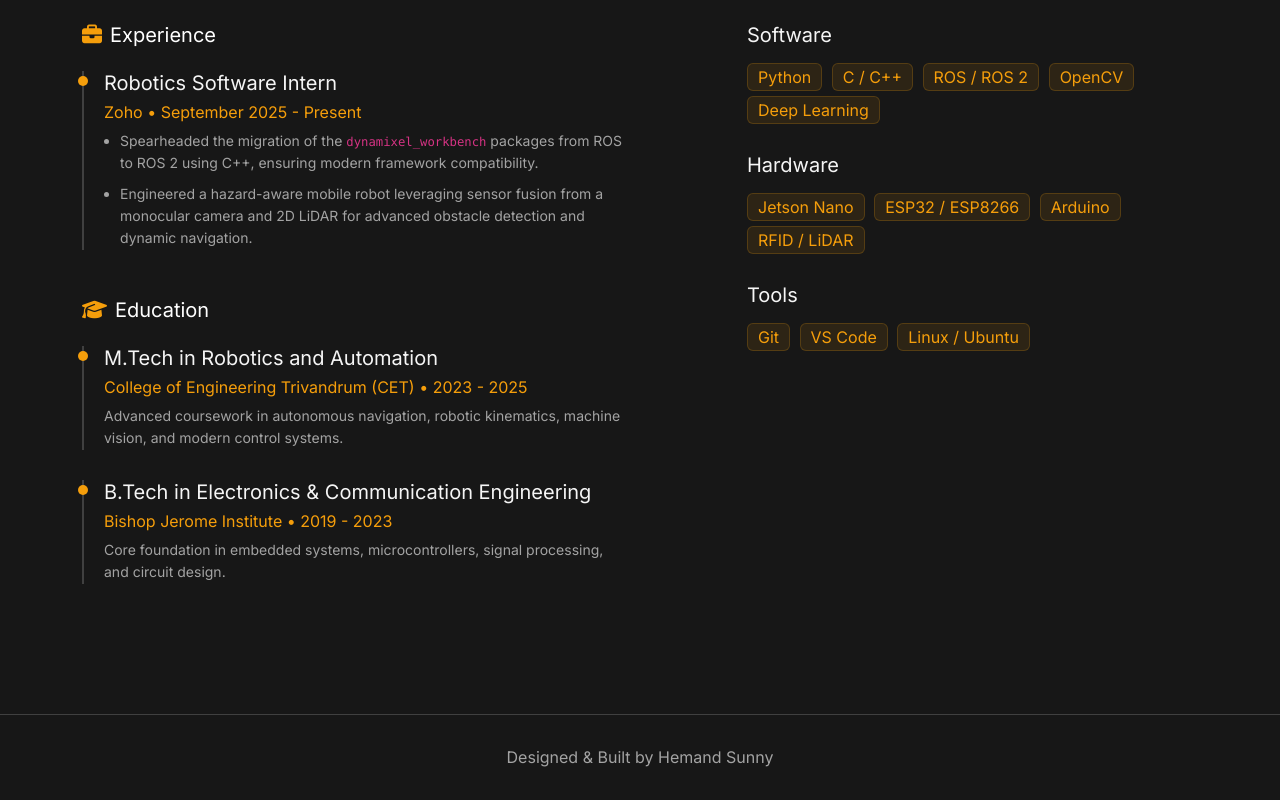
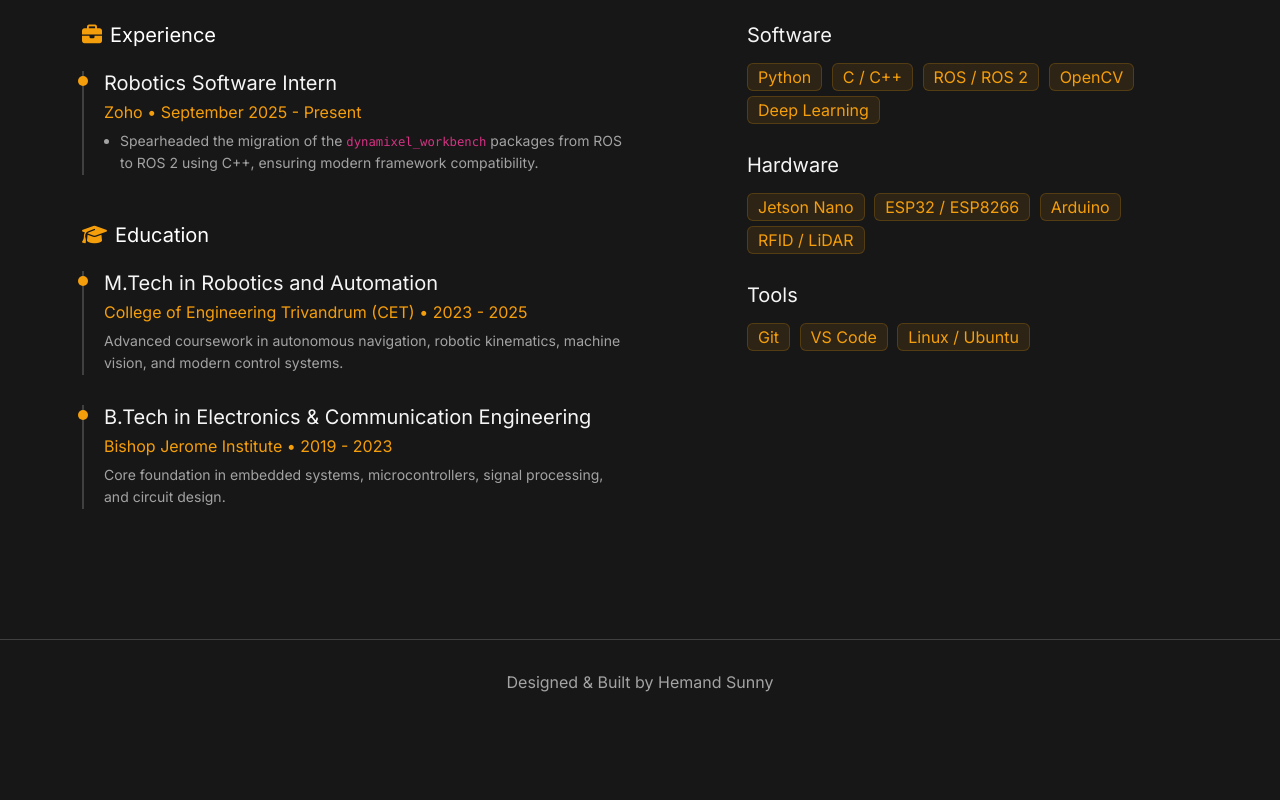
Before and after one commit to hmnt-zy/hmnt-zy.github.io, a plain HTML site: page index.html in a window 1280 px wide. Shown: the part 2169-2969 px from the top of the page. After the commit the page ends 2894 px from the top, so only its background shows below. Drawn offline with nearby package versions, Linux system fonts and the light colour scheme.

Commit message:
updated project experience
updated project experience

```diff
--- a/index.html
+++ b/index.html
@@ -243,7 +243,7 @@
                         <h6 class="text-accent mb-2">Zoho • September 2025 - Present</h6>
                         <ul class="text-muted-custom small ps-3">
                             <li class="mb-2">Spearheaded the migration of the <code>dynamixel_workbench</code> packages from ROS to ROS 2 using C++, ensuring modern framework compatibility.</li>
-                            <li>Engineered a hazard-aware mobile robot leveraging sensor fusion from a monocular camera and 2D LiDAR for advanced obstacle detection and dynamic navigation.</li>
+                           <!-- <li>Engineered a hazard-aware mobile robot leveraging sensor fusion from a monocular camera and 2D LiDAR for advanced obstacle detection and dynamic navigation.</li> -->
                         </ul>
                     </div>
 
```
